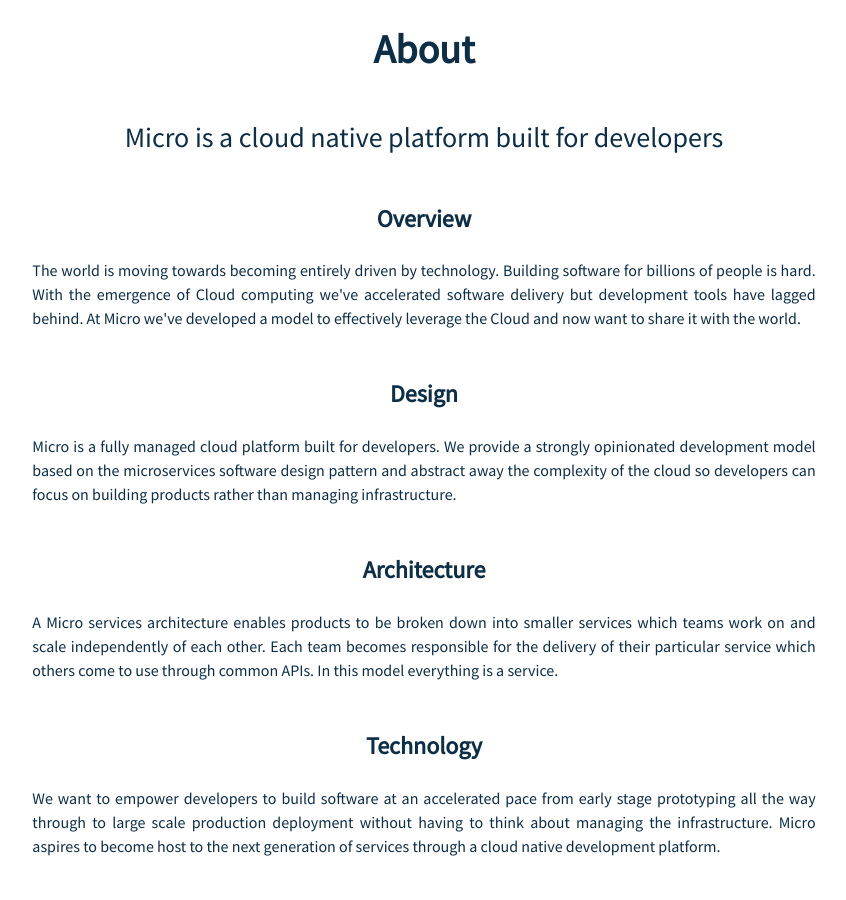
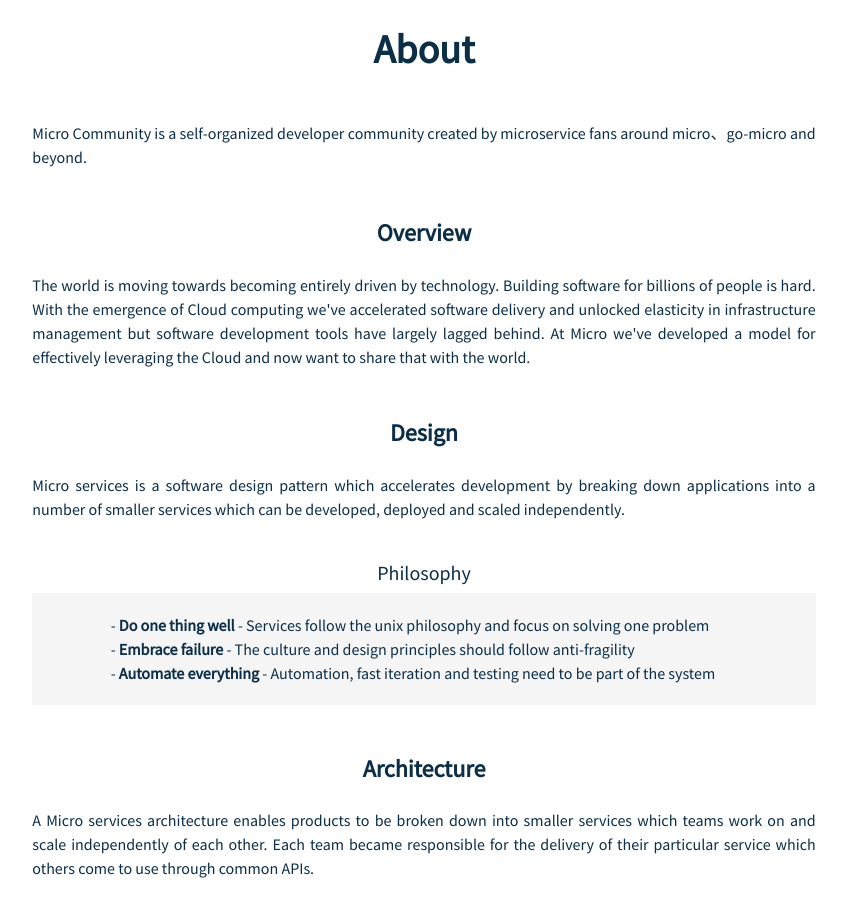
Before and after one commit to micro-community/go-micro-v2-doc, a Jekyll site: the page about.html, which Jekyll copies as it is, in a window 1280 px wide and 900 px high, scrolled down 203 px. Shown: the whole window, without its empty margins (216-1062 px from the left). Built offline with Jekyll 4.4.1, drawn with Linux system fonts in a browser that asks for light colours; nearby versions of some CDN libraries; some of the changed text lies outside the part shown.

Commit message:
update about and index

```diff
--- a/about.html
+++ b/about.html
@@ -1,22 +1,15 @@
 <!DOCTYPE html>
 <html lang="en">
+
 <head>
-    <meta charset="utf-8" />
-    <meta http-equiv="X-UA-Compatible" content="IE=edge" />
-    <meta name="viewport" content="width=device-width, initial-scale=1" />
-    <meta name="description" content="About Micro" />
-    <title>Micro - About</title>
-    <link
-      rel="stylesheet"
-      href="https://stackpath.bootstrapcdn.com/bootstrap/4.1.3/css/bootstrap.min.css"
-      integrity="sha384-MCw98/SFnGE8fJT3GXwEOngsV7Zt27NXFoaoApmYm81iuXoPkFOJwJ8ERdknLPMO"
-      crossorigin="anonymous"
-    />
-    <link
-      rel="stylesheet"
-      href="https://use.fontawesome.com/releases/v5.13.0/css/all.css"
-    />
-    <link rel="stylesheet" href="/assets/css/m.css?v=35" />
+	<meta charset="utf-8">
+	<meta http-equiv="X-UA-Compatible" content="IE=edge">
+	<meta name="viewport" content="width=device-width, initial-scale=1">
+	<meta name="description" content="About Micro">
+	<title>Micro-Community - About</title>
+	<link rel="stylesheet" href="https://unpkg.com/bootstrap@4.1.3/dist/css/bootstrap.min.css">
+	<link rel="stylesheet" href="https://use.fontawesome.com/releases/v5.13.0/css/all.css">
+	<link rel="stylesheet" href="/assets/css/m.css?v=35">
 
 	<style type="text/css">
 		.main {
@@ -25,13 +18,16 @@
 			padding-top: 5%;
 			text-align: justify;
 		}
+
 		.blurb {
 			margin-top: 25px;
 		}
+
 		h4 {
 			text-align: center;
 			margin: 50px 0 25px 0;
 		}
+
 		.quote {
 			padding: 20px 10% 20px 10%;
 			background-color: #f5f5f5;
@@ -39,58 +35,37 @@
 		}
 	</style>
 </head>
+
 <body>
 	<div class="container-fluid">
 		<div class="row title">
 			<div class="col-md-10 offset-md-1">
 				<nav class="navbar navbar-expand-lg navbar-light">
-            <a class="navbar-brand logo text" href="/"
-              ><img
-                src="https://micro.mu/logo.png"
-                height="50px"
-                width="auto"
-              />
-              Micro</a
-            >
+					<a class="navbar-brand logo text" href="/"><img src="/logo.png" height="50px" width="auto">
+						Micro-Community</a>
 					<span class="pull-right">
-              <button
-                class="navbar-toggler"
-                type="button"
-                data-toggle="collapse"
-                data-target="#micro-nav"
-                aria-controls="micro-nav"
-                aria-expanded="false"
-                aria-label="Toggle navigation"
-              >
+						<button class="navbar-toggler" type="button" data-toggle="collapse" data-target="#micro-nav"
+							aria-controls="micro-nav" aria-expanded="false" aria-label="Toggle navigation">
 							<span class="navbar-toggler-icon"></span>
 						</button>
 					</span>
-            <div
-              class="collapse navbar-collapse"
-              id="micro-nav"
-              style="margin-top: 10px;"
-            >
+					<div class="collapse navbar-collapse" id="micro-nav" style="margin-top:10px;">
 						<ul class="navbar-nav ml-auto">
-                <li role="separator" class="divider"><hr /></li>
-                <li class="nav-item">
-                  <a href="/about" class="nav-link">About</a>
+							<li role="separator" class="divider">
+								<hr />
 							</li>
-                <li class="nav-item">
-                  <a href="https://medium.com/microhq" class="nav-link">Blog</a>
-                </li>
-                <li class="nav-item">
-                  <a href="https://slack.m3o.com" class="nav-link"
-                    >Community</a
-                  >
-                </li>
-                <li class="nav-item">
-                  <a href="https://dev.m3o.com" class="nav-link">Developers</a>
-                </li>
-                <li class="nav-item">
-                  <a href="https://github.com/sponsors/micro" class="nav-link"
-                    >Sponsors</a
-                  >
-                </li>
+							<li class="nav-item"><a href="https://micro-community.github.io/development/getting-started"
+									class="nav-link">Getting-started</a></li>
+							<li class="nav-item"><a href="https://micro-community.github.io/development"
+									class="nav-link">Docs</a></li>
+							<li class="nav-item"><a href="/blog" class="nav-link">Blog</a></li>
+							<li class="nav-item"><a href="https://github.com/micro-community" target="blank"
+									class="nav-link">Github</a></li>
+							<li class="nav-item"><a href="https://gitee.com/micro-community" target="blank"
+									class="nav-link">Gitee</a></li>
+							<li class="nav-item"><a href="https://microhq.cn/" class="nav-link">Website-CN</a></li>
+							<li class="nav-item"><a href="/about.html" class="nav-link">About</a></li>
+							<!-- <li class="nav-item"><a href="https://github.com/sponsors/micro-community" class="nav-link">Sponsors</a></li> -->
 						</ul>
 					</div>
 				</nav>
@@ -105,128 +80,96 @@
 					<p>&nbsp;</p>
 				</center>
 				<div>
-	    <h3><center>Micro is a cloud native platform built for developers</center></h3>
+					<p>Micro Community is a self-organized developer community created by microservice fans around
+						micro、go-micro and beyond.</p>
 
 					<h4><b>Overview</b></h4>
 
-            <p>
-              The world is moving towards becoming entirely driven by
-              technology. Building software for billions of people is hard. With
-              the emergence of Cloud computing we've accelerated software
-              delivery but development tools have lagged behind.
-              At Micro we've developed a model to effectively leverage the Cloud and
-              now want to share it with the world.
-            </p>
+					<p>The world is moving towards becoming entirely driven by technology. Building software for
+						billions of people is hard.
+						With the emergence of Cloud computing we've accelerated software delivery and unlocked
+						elasticity in infrastructure management but software development tools have largely lagged
+						behind. At Micro we've developed
+						a model for effectively leveraging the Cloud and now want to share that with the world.</p>
 
 					<h4><b>Design</b></h4>
 
-            <p>
-	      Micro is a fully managed cloud platform built for developers. We provide a strongly opinionated
-	      development model based on the microservices software design pattern and abstract away
-	      the complexity of the cloud so developers can focus on building products rather than managing
-	      infrastructure.
-            </p>
+					<p>Micro services is a software design pattern which accelerates development by
+						breaking down applications into a number of smaller services which can be developed,
+						deployed and scaled independently.</p>
+					<br>
+					<h5>
+						<center>Philosophy</center>
+					</h5>
+					<ul class="quote">
+						<li>- <b>Do one thing well</b> - Services follow the unix philosophy and focus on solving one
+							problem</li>
+						<li>- <b>Embrace failure</b> - The culture and design principles should follow anti-fragility
+						</li>
+						<li>- <b>Automate everything</b> - Automation, fast iteration and testing need to be part of the
+							system</li>
+					</ul>
 
 					<h4><b>Architecture</b></h4>
 
-            <p>
-              A Micro services architecture enables products to be broken down
-              into smaller services which teams work on and scale independently
-              of each other. Each team becomes responsible for the delivery of
-              their particular service which others come to use through common
-              APIs. In this model everything is a service.
-            </p>
+					<p>A Micro services architecture enables products to be broken down into smaller services which
+						teams
+						work on and scale independently of each other. Each team became responsible for
+						the delivery of their particular service which others come to use through common APIs.</p>
+
+					<br>
+					<h5>
+						<center>Benefits</center>
+					</h5>
+					<ul class="quote">
+						<li>- <b>Autonomous organisation</b> - teams self organise around different products and
+							services</li>
+
+						<li>- <b>Increased fault tolerance</b> - develop, deploy and manage services independently</li>
+
+						<li>- <b>Speed of execution</b> - reuse services through APIs rather than building from scratch
+						</li>
+					</ul>
 
 					<h4><b>Technology</b></h4>
 
-            <p>
-              We want to empower developers to build software at an accelerated
-              pace from early stage prototyping all the way through to large
-              scale production deployment without having to think about managing
-              the infrastructure. Micro aspires to become host to the next
-              generation of services through a cloud native development
-              platform.
+					<p>Micro is a cloud native development platform. We want to empower developers to build software at
+						an accelerated pace
+						from early stage prototyping all the way through to large scale production deployment without
+						having to think about
+						managing the infrastructure. We aspire to become host to the next generation of cloud services.
 					</p>
-            <br />
+					<br>
 				</div>
 			</div>
 		</div>
 	</div>
-
 	<div class="footer site-footer clearfix">
 		<center>
 			<ul class="list-inline">
-          <li class="list-inline-item">
-            <a href="https://discord.gg/hbmJEct"
-              ><i class="fab fa-discord"></i
-            ></a>
+				<li class="list-inline-item"><a href="https://discord.gg/hbmJEct"><i class="fab fa-discord"></i></a>
 				</li>
-          <li class="list-inline-item">
-            <a href="https://slack.m3o.com"><i class="fab fa-slack"></i></a>
-          </li>
-          <li class="list-inline-item">
-            <a href="https://github.com/micro"><i class="fab fa-github"></i></a>
-          </li>
-          <li class="list-inline-item">
-            <a href="https://www.linkedin.com/company/micro-services-inc"
-              ><i class="fab fa-linkedin"></i
-            ></a>
-          </li>
-          <li class="list-inline-item">
-            <a href="https://twitter.com/microhq"
-              ><i class="fab fa-twitter"></i
-            ></a>
-          </li>
-          <li class="list-inline-item">
-            <a href="mailto:contact@m3o.com"
-              ><i class="far fa-envelope"></i
-            ></a>
-          </li>
+				<li class="list-inline-item"><a href="https://slack.micro.mu"><i class="fab fa-slack"></i></a></li>
+				<li class="list-inline-item"><a href="https://github.com/micro-community"><i
+							class="fab fa-github"></i></a></li>
+				<li class="list-inline-item"><a href="https://www.linkedin.com/company/micro-services-inc"><i
+							class="fab fa-linkedin"></i></a></li>
+				<li class="list-inline-item"><a href="https://microhq.cn"><i class="fab fa-html5"></i></a></li>
+				<li class="list-inline-item"><a href="https://github.com/micro-in-cn/questions"><i
+							class="far fa-envelope"></i></a></li>
 			</ul>
-        <br />
-        <p>&copy; 2020 Micro Services, Inc.</p>
+			<br>
+			<p>&copy; 2020 Micro Community, Org</p>
 		</center>
 	</div>
 </body>
-  <script src="https://ajax.googleapis.com/ajax/libs/jquery/3.3.1/jquery.min.js"></script>
-  <script
-    src="https://cdnjs.cloudflare.com/ajax/libs/popper.js/1.14.3/umd/popper.min.js"
-    integrity="sha384-ZMP7rVo3mIykV+2+9J3UJ46jBk0WLaUAdn689aCwoqbBJiSnjAK/l8WvCWPIPm49"
-    crossorigin="anonymous"
-  ></script>
-  <script
-    src="https://stackpath.bootstrapcdn.com/bootstrap/4.1.3/js/bootstrap.min.js"
-    integrity="sha384-ChfqqxuZUCnJSK3+MXmPNIyE6ZbWh2IMqE241rYiqJxyMiZ6OW/JmZQ5stwEULTy"
-    crossorigin="anonymous"
-  ></script>
+<script src="https://unpkg.com/jquery@3.5.1/dist/jquery.min.js"></script>
+<script src="https://unpkg.com/popper.js@1.14.3/dist/umd/popper.min.js"></script>
+<script src="https://unpkg.com/bootstrap@4.1.3/dist/js/bootstrap.min.js"></script>
 <script>
-    (function (i, s, o, g, r, a, m) {
-      i["GoogleAnalyticsObject"] = r;
-      (i[r] =
-        i[r] ||
-        function () {
-          (i[r].q = i[r].q || []).push(arguments);
-        }),
-        (i[r].l = 1 * new Date());
-      (a = s.createElement(o)), (m = s.getElementsByTagName(o)[0]);
-      a.async = 1;
-      a.src = g;
-      m.parentNode.insertBefore(a, m);
-    })(
-      window,
-      document,
-      "script",
-      "//www.google-analytics.com/analytics.js",
-      "ga"
-    );
-    ga("create", "UA-70478210-4", "auto");
-    ga("send", "pageview");
+	(function (i, s, o, g, r, a, m) { i['GoogleAnalyticsObject'] = r; i[r] = i[r] || function () { (i[r].q = i[r].q || []).push(arguments) }, i[r].l = 1 * new Date(); a = s.createElement(o), m = s.getElementsByTagName(o)[0]; a.async = 1; a.src = g; m.parentNode.insertBefore(a, m) })(window, document, 'script', '//www.google-analytics.com/analytics.js', 'ga');
+	ga('create', 'UA-70478210-1', 'auto'); ga('send', 'pageview');
 </script>
-  <script>
-    $(document).ready(function () {
-      $(".display").click(function () {
-        $(".login").show();
-      });
-    });
-  </script>
+<script>$(document).ready(function () { $('.display').click(function () { $('.login').show(); }) });</script>
+
 </html>
```
Also changed, not shown: index.html (+79 -237 lines). Lines whose indentation alone changed are shown as unchanged.
